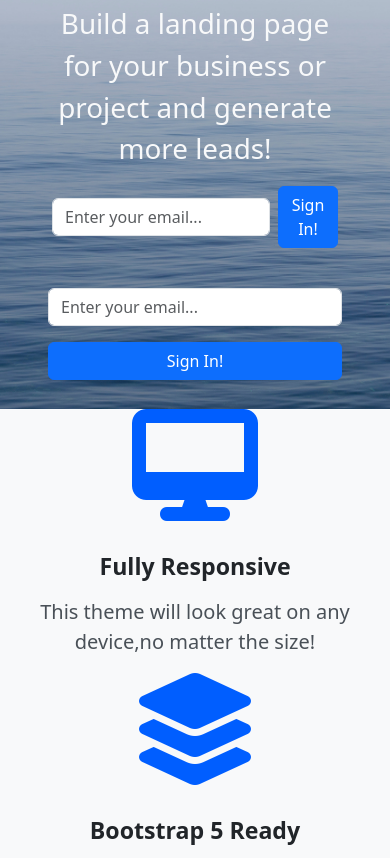
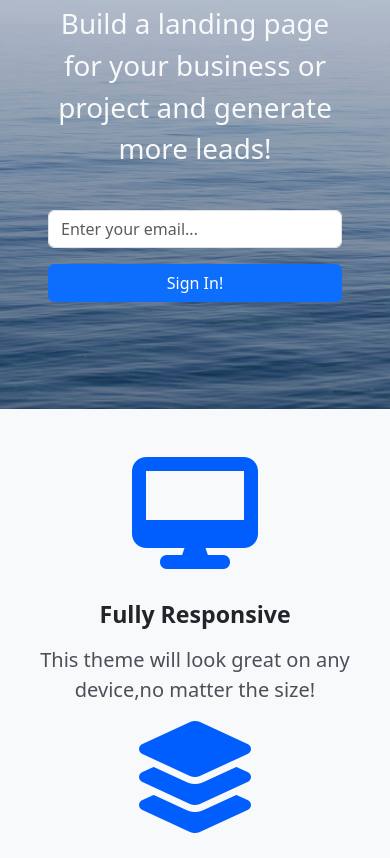
Before and after one commit to hungnv0903/bootstrap-v1, a plain HTML site: page index.html in a window 390 px wide. Shown: the part 195-1053 px from the top of the page. Drawn offline with nearby package versions, Linux system fonts and the light colour scheme.

Commit message:
update < xs

```diff
--- a/index.html
+++ b/index.html
@@ -28,9 +28,9 @@
                 <p class="h1 text-center text-light lh-base col-md-8 mx-auto">Build a landing page for your business or project and
                     generate more leads!</p>
                 <form action="#" class="d-flex text-center align-items-center mt-md-4 col-md-8 mx-auto">
-                    <input type="text" class="form-control mx-1  my-2  d-sm-none d-md-block" name="email" id="email" value=""
+                    <input type="text" class="form-control mx-1  my-2 d-none d-md-block" name="email" id="email" value=""
                         placeholder="Enter your email...">
-                    <button class="btn btn-primary text-capitalize w-25 mx-1 my-2 d-sm-none d-md-block">Sign in!</button>
+                    <button class="btn btn-primary text-capitalize w-25 mx-1 my-2 d-none d-md-block">Sign in!</button>
                 </form>
                 <form action="#" class=" d-md-none d-sm-block d-flex flex-column text-center align-items-center mt-4 col-md-8 mx-auto">
                     <input type="text" class="form-control mx-1  my-2" name="email" id="email" value=""
@@ -41,8 +41,8 @@
         </div>
     </header>
     <!-- logo -->
-    <div class="logo row bg-light mb-sm-4 mb-md-3">
-        <div class=" col-md-10 logo row d-md-flex justify-content-between p-md-5 mx-auto mt-sm-5 mt-md-0">
+    <div class="logo row bg-light">
+        <div class=" col-md-10 logo row d-md-flex justify-content-between p-md-5 mx-auto mt-5 mt-md-0 mb-4 mb-md-3">
             <div class="col-sm-8 col-md-3 mx-sm-auto mx-md-2 text-center p-md-5 p-sm-4 px-md-0">
                 <i class="fas fa-desktop fa-7x mb-3" style="color: #005eff;"></i>
                 <h3 class="h3 text-capitalize my-3 fw-bold ">fully responsive</h3>
@@ -123,9 +123,9 @@
                     Ready to get started? Sign up now!
                 </p>
                 <form action="#" class="d-flex text-center align-items-center mt-md-4 col-md-8 mx-auto">
-                    <input type="text" class="form-control mx-1  my-2  d-sm-none d-md-block" name="email" id="email" value=""
+                    <input type="text" class="form-control mx-1  my-2 d-none d-md-block" name="email" id="email" value=""
                         placeholder="Enter your email...">
-                    <button class="btn btn-primary text-capitalize w-25 mx-1 my-2 d-sm-none d-md-block">Sign in!</button>
+                    <button class="btn btn-primary text-capitalize w-25 mx-1 my-2 d-none d-md-block">Sign in!</button>
                 </form>
                 <form action="#" class=" d-md-none d-sm-block d-flex flex-column text-center align-items-center mt-4 col-md-8 mx-auto">
                     <input type="text" class="form-control mx-1  my-2" name="email" id="email" value=""
```
